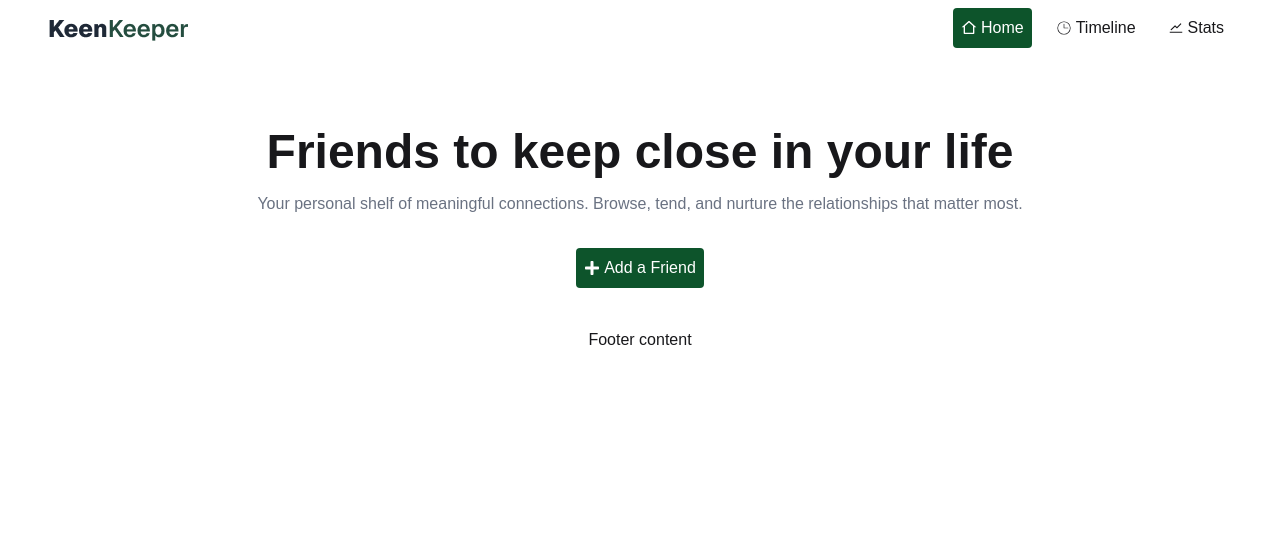
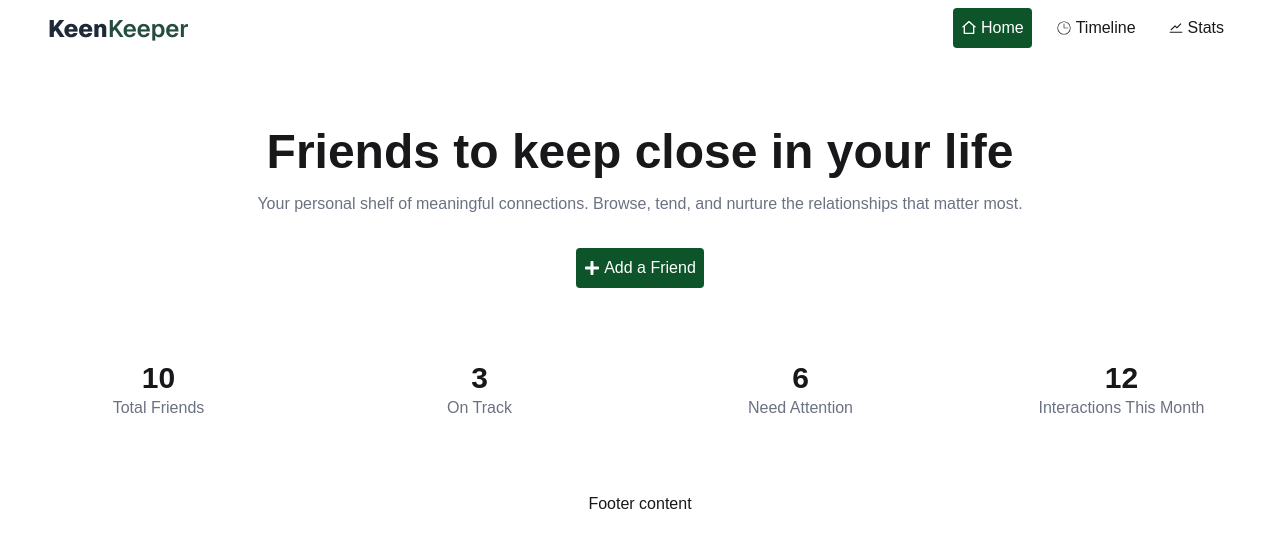
Before and after one commit to Rashedul2001/PH_B13_A07, a React (Vite) app: page / in a window 1280 px wide. Shown: the top 548 px of the page. Built offline with nearby package versions, Linux system fonts and the light colour scheme.

Commit message:
Add summary cards to banner

```diff
--- a/src/components/Banner.jsx
+++ b/src/components/Banner.jsx
@@ -4,12 +4,33 @@ import { FaPlus } from "react-icons/fa";
 
 const Banner = () => {
     return (
+        <>
             <div className='mt-10 sm:mt-20 text-center '>
                 <p className='font-bold text-4xl sm:text-5xl'>Friends to keep close in your life</p>
                 <p className='mt-4 text-gray-500 '>Your personal shelf of meaningful connections. Browse, tend, and nurture the
                     relationships that matter most.</p>
                 <button className='inline-flex gap-1 items-center rounded-sm p-2 text-white bg-green-900 mt-8 cursor-pointer'><FaPlus /> Add a Friend</button>
             </div>
+            <div className='grid grid-cols-2 sm:grid-cols-4 gap-5 my-5 sm:my-10 justify-center'>
+                <div className='p-4 lg:p-8 text-center'>
+                    <p className='text-3xl font-semibold'>10</p>
+                    <p className='text-gray-500 '>Total Friends</p>
+                </div>
+                <div className='p-4 lg:p-8 text-center'>
+                    <p className='text-3xl font-semibold'>3</p>
+                    <p className='text-gray-500 '>On Track</p>
+                </div>
+                <div className='p-4 lg:p-8 text-center'>
+                    <p className='text-3xl font-semibold'>6</p>
+                    <p className='text-gray-500 '>Need Attention</p>
+                </div>
+                <div className='p-4 lg:p-8 text-center'>
+                    <p className='text-3xl font-semibold'>12</p>
+                    <p className='text-gray-500 '>Interactions This Month</p>
+                </div>
+
+            </div>
+        </>
     );
 };
 
```
Lines whose indentation alone changed are shown as unchanged.
